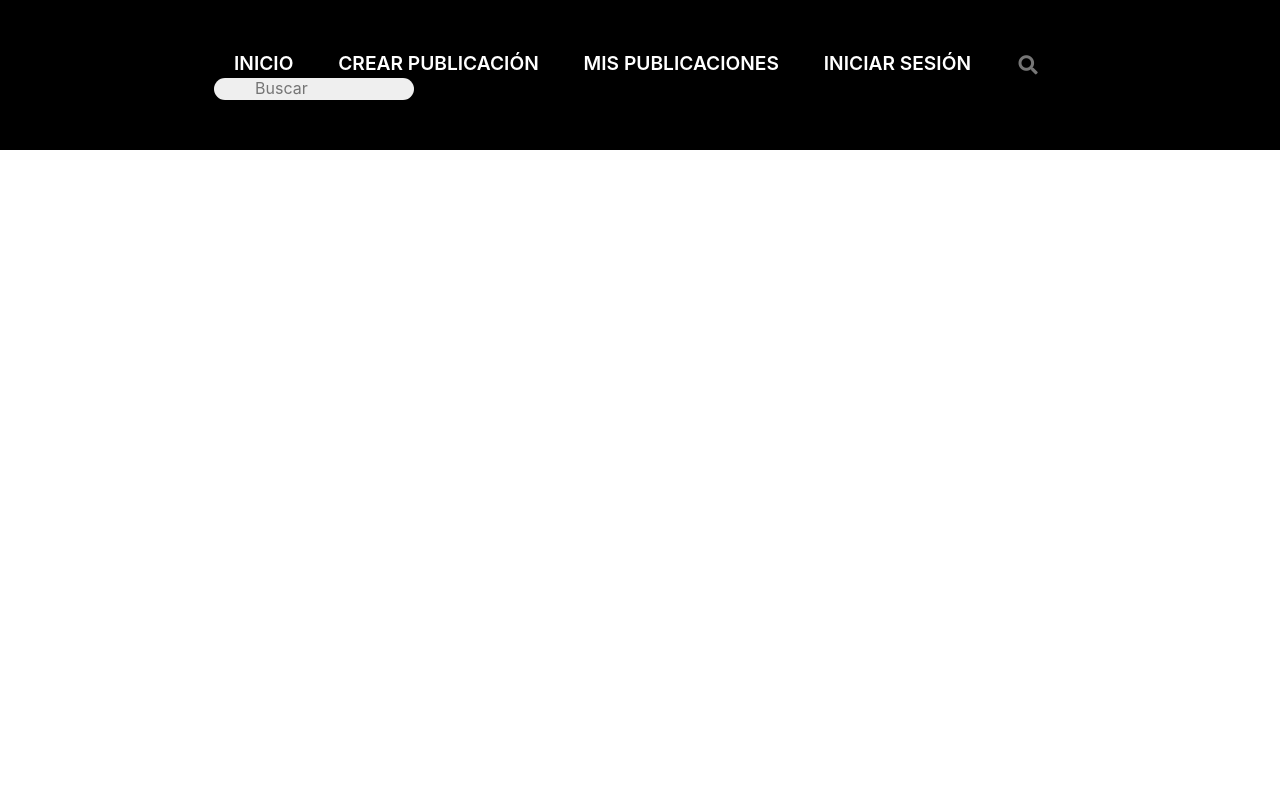
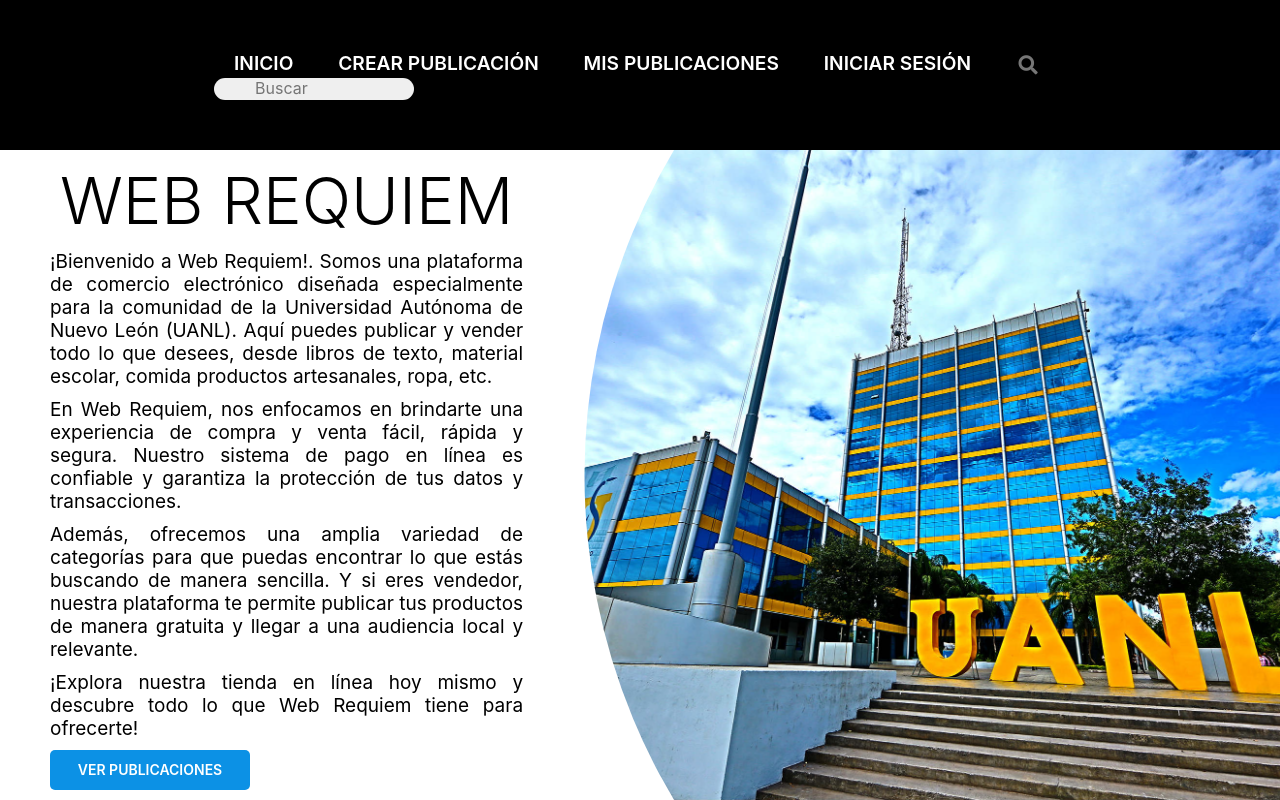
Before and after one commit to Equinoxe-Grammer/WebRequiem, a PHP site: page / in a window 1280 px wide. Run offline with PHP 8.4, Linux system fonts and the light colour scheme.

Commit message:
Se añadio el header en la pantalla de inicio

```diff
--- a/CSS/style.css
+++ b/CSS/style.css
@@ -6,7 +6,15 @@
     font-family: -apple-system, BlinkMacSystemFont, 'Segoe UI', Roboto, Oxygen, Ubuntu, Cantarell, 'Open Sans', 'Helvetica Neue', sans-serif;
 }
 
-/* MENÚ DE NAVEGACIÓN */
+a{
+    text-decoration: none;
+}
+
+.titulo-centrado{
+    text-align: center;
+}
+
+/** MENÚ DE NAVEGACIÓN */
 nav{
     width: 100%;
     height: 150px;
@@ -94,3 +102,64 @@ nav .input-container i{
     padding: 0 0 0 25px;
     color: #767676;
 }
+
+/** HEADER */
+header{
+    width: 100%;
+    height: calc(100vh - 150px);
+    display: flex;
+    justify-content: flex-start;
+    align-items: center;
+    padding-left: 50px;
+}
+
+header .imagen-header{
+    width: 80%;
+    height: 100%;
+    background: url(../img/header.jpg);
+    background-size: cover;
+    background-position: center;
+    clip-path: circle(90% at 92% 50%);
+    z-index: 2;
+    transition: all .5s;
+}
+
+header .content-header{
+    width: 50%;
+}
+
+header .content-header *{
+    margin: 10px 0;
+}
+
+header .content-header h2{
+    font-size: 65px;
+    font-weight: 300;
+    text-transform: uppercase;
+}
+
+header .content-header p{
+    font-size: 19px;
+    text-align: justify;
+}
+
+.btn{
+    width: 200px;
+    height: 40px;
+    border: none;
+    border-radius: 5px;
+    background: #0C91E5;
+    color: #FFF;
+    font-size: 14px;
+    font-weight: 600;
+    text-transform: uppercase;
+    display: flex;
+    justify-content: center;
+    align-items: center;
+    cursor: pointer;
+    transition: all .5s;
+}
+
+.btn:hover{
+    background: #0874B8;
+}
--- a/index.html
+++ b/index.html
@@ -25,7 +25,26 @@
                 <i class="fas fa-search"></i>
             </a>
         </div>
+    </nav>
 
-    </nav>
+
+    <!-- Header -->
+    <header>
+        <div class="content-header">
+            <h2 class="titulo-centrado">Web Requiem</h2>
+            <p>¡Bienvenido a Web Requiem!. Somos una plataforma de comercio electrónico diseñada especialmente para la comunidad de la Universidad Autónoma de Nuevo León (UANL). Aquí puedes publicar y vender todo lo que desees, desde libros de texto, material escolar, comida productos artesanales, ropa, etc.</p>
+
+            <p>En Web Requiem, nos enfocamos en brindarte una experiencia de compra y venta fácil, rápida y segura. Nuestro sistema de pago en línea es confiable y garantiza la protección de tus datos y transacciones.</p>
+
+            <p>Además, ofrecemos una amplia variedad de categorías para que puedas encontrar lo que estás buscando de manera sencilla. Y si eres vendedor, nuestra plataforma te permite publicar tus productos de manera gratuita y llegar a una audiencia local y relevante.</p>
+
+            <p>¡Explora nuestra tienda en línea hoy mismo y descubre todo lo que Web Requiem tiene para ofrecerte!</p>
+
+            <a href=""><button class="btn">Ver publicaciones</button></a>
+        </div>
+
+        <div class="imagen-header"></div>
+    </header>
+
 </body>
 </html>
```
Also changed, not shown: img/header.jpg (added).
